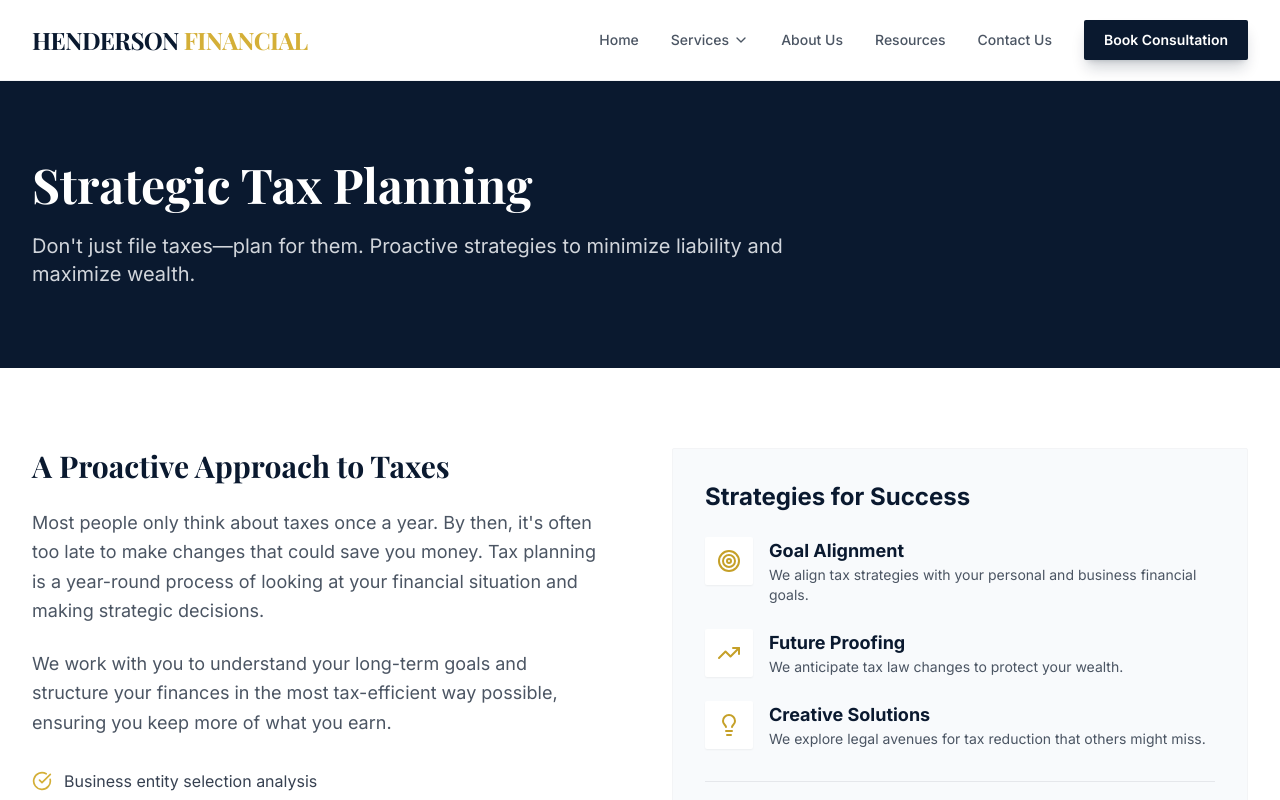
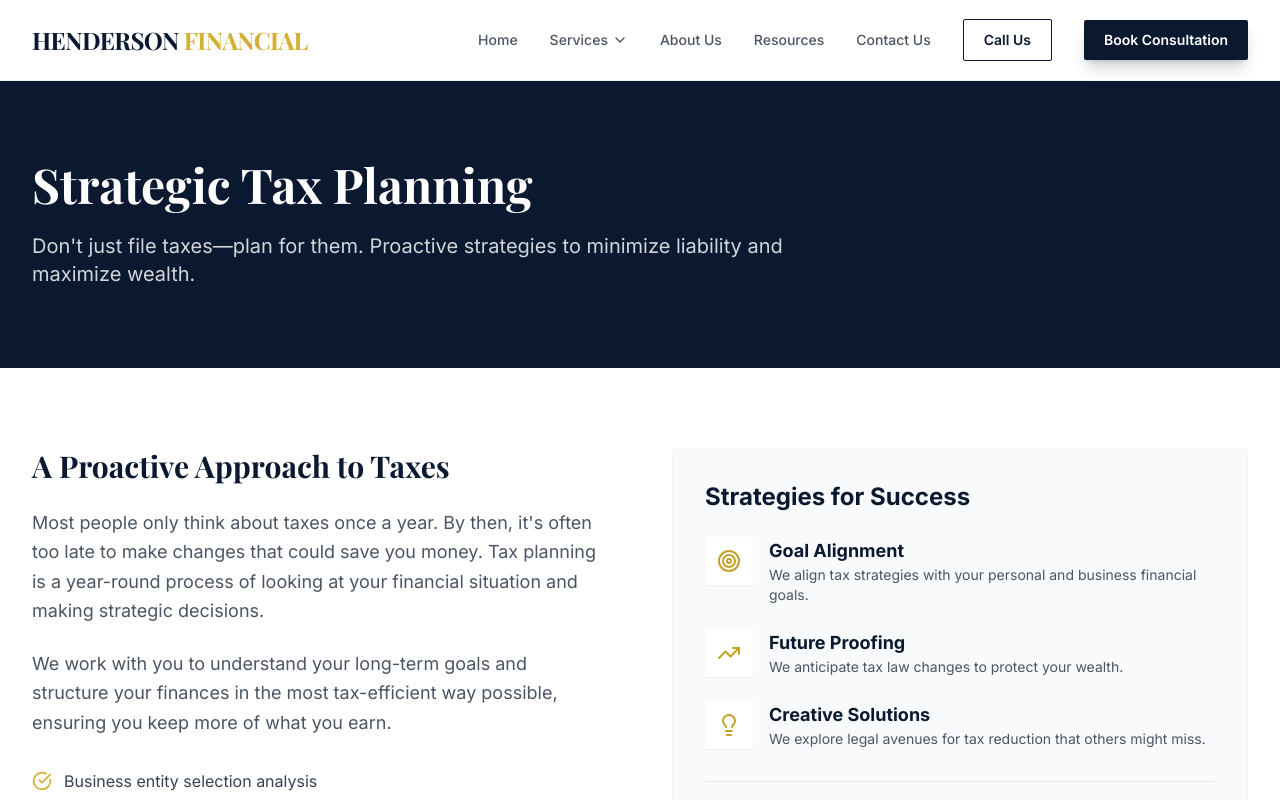
Before and after one commit to nmannucci/henderson-financial, a React (Vite) app: page /services/tax-planning in a window 1280 px wide. Shown: the top 800 px of the page. Built offline with nearby package versions, Linux system fonts and the light colour scheme.

Commit message:
feat: add 'Call Us' button to navbar

```diff
--- a/src/components/Navbar.tsx
+++ b/src/components/Navbar.tsx
@@ -77,6 +77,12 @@ export default function Navbar() {
 
             <Link to="/contact" className="text-sm font-medium text-gray-600 hover:text-navy-900 transition-colors">Contact Us</Link>
 
+            <a href="tel:6267449450"
+              className="px-5 py-2.5 text-sm font-semibold text-navy-900 border border-navy-900 hover:bg-navy-50 rounded-sm transition-colors"
+            >
+              Call Us
+            </a>
+
             <Link to="/contact"
               className="px-5 py-2.5 text-sm font-semibold text-white bg-navy-900 hover:bg-navy-800 rounded-sm transition-colors shadow-lg shadow-navy-900/20"
             >
@@ -117,6 +123,7 @@ export default function Navbar() {
             <button onClick={() => scrollToSection('about')} className="block w-full text-left px-3 py-2 text-base font-medium text-gray-700 hover:text-navy-900 hover:bg-gray-50">About Us</button>
             <button onClick={() => scrollToSection('resources')} className="block w-full text-left px-3 py-2 text-base font-medium text-gray-700 hover:text-navy-900 hover:bg-gray-50">Resources</button>
             <Link to="/contact" onClick={toggleMenu} className="block px-3 py-2 text-base font-medium text-gray-700 hover:text-navy-900 hover:bg-gray-50">Contact Us</Link>
+            <a href="tel:6267449450" onClick={toggleMenu} className="block px-3 py-2 text-base font-medium text-navy-900 hover:bg-gray-50 font-semibold">Call: 626-744-9450</a>
             <Link to="/contact" onClick={toggleMenu} className="block w-full text-left px-3 py-2 text-base font-medium text-gold-600 font-semibold">Book Consultation</Link>
           </div>
         </div>
```
